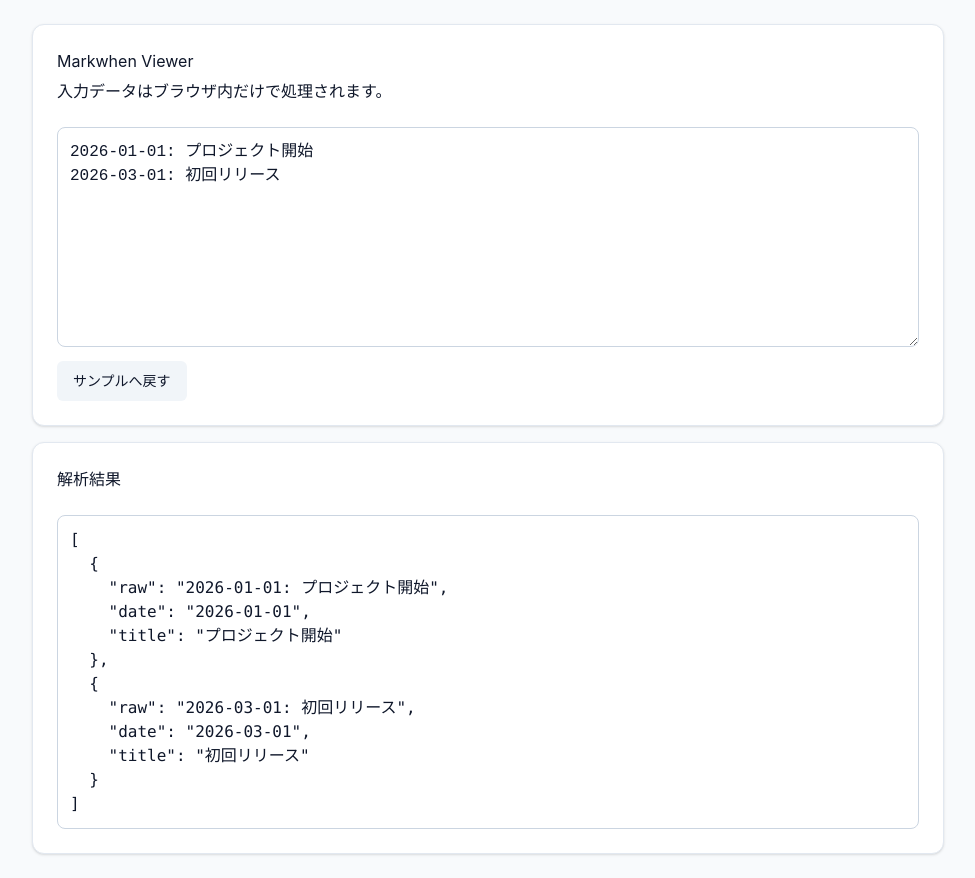
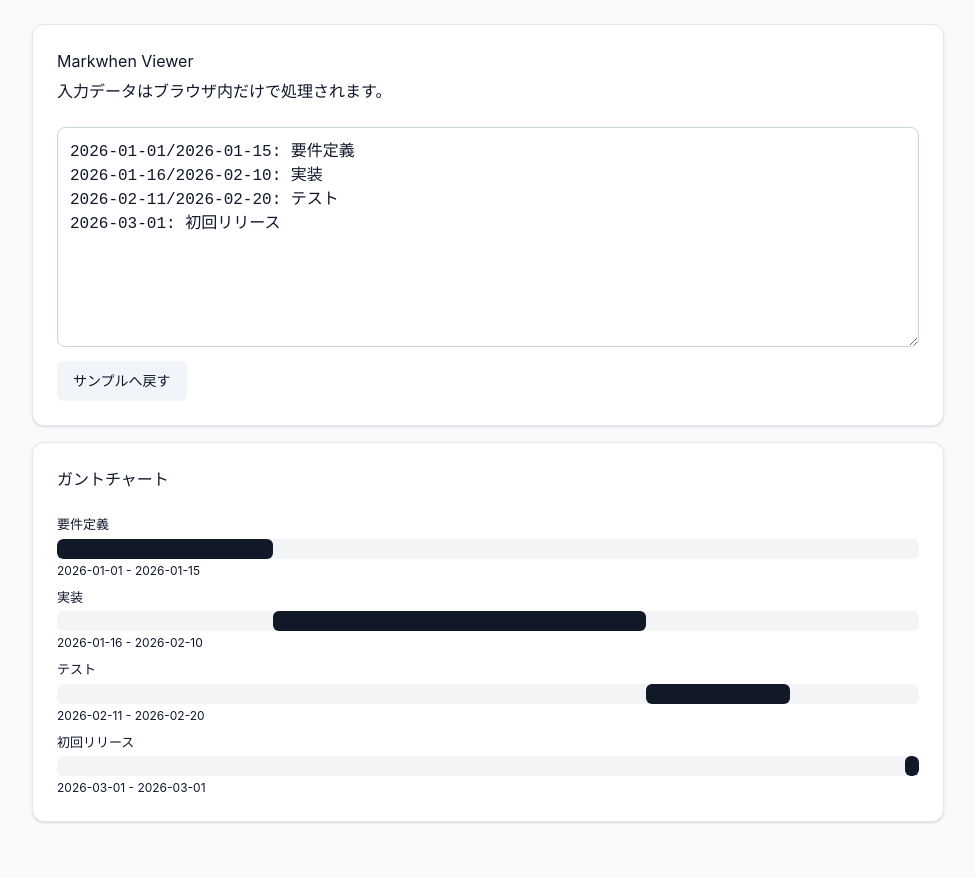
Before and after one commit to kkun84/markwhen-viewer, a React (Vite) app: page / in a window 1280 px wide. Shown: the whole page, without its empty margins (152-1127 px from the left). After the commit the page ends 846 px from the top, so only its background shows below. Built offline with nearby package versions, Linux system fonts and the light colour scheme.

Commit message:
ガントチャート表示へ切り替えと期間解析対応

```diff
--- a/src/domain/markwhen.ts
+++ b/src/domain/markwhen.ts
@@ -1,20 +1,44 @@
 export type TimelineEvent = {
   readonly raw: string
-  readonly date: string
+  readonly startDate: string
+  readonly endDate: string
   readonly title: string
 }
 
-const toTimelineEvent = (line: string): TimelineEvent => {
-  const separator = line.indexOf(':')
-  const date = line.slice(0, separator)
-  const title = line.slice(separator + 1).trim()
+const datePattern = /^\d{4}-\d{2}-\d{2}$/
+const linePattern = /^(\d{4}-\d{2}-\d{2})(?:\/(\d{4}-\d{2}-\d{2}))?:\s*(.+)$/
 
-  return { raw: line, date, title }
+const toTimelineEvent = (line: string): TimelineEvent | null => {
+  const match = line.match(linePattern)
+  if (!match) {
+    return null
+  }
+
+  const startDate = match[1]
+  const endDate = match[2]
+  const title = match[3]
+
+  if (startDate === undefined || title === undefined) {
+    return null
+  }
+
+  const resolvedEndDate = endDate ?? startDate
+
+  if (!datePattern.test(startDate) || !datePattern.test(resolvedEndDate)) {
+    return null
+  }
+
+  return {
+    raw: line,
+    startDate,
+    endDate: resolvedEndDate,
+    title: title.trim()
+  }
 }
 
 export const parseMarkwhen = (source: string): readonly TimelineEvent[] =>
   source
     .split('\n')
     .map((line) => line.trim())
-    .filter((line) => /^\d{4}-\d{2}-\d{2}:/.test(line))
     .map(toTimelineEvent)
+    .filter((event): event is TimelineEvent => event !== null)
--- a/src/features/viewer/App.tsx
+++ b/src/features/viewer/App.tsx
@@ -3,11 +3,40 @@
 import { Button } from '@/components/ui/button'
 import { Card, CardContent, CardHeader } from '@/components/ui/card'
 
-const initial = `2026-01-01: プロジェクト開始\n2026-03-01: 初回リリース`
+const initial = `2026-01-01/2026-01-15: 要件定義\n2026-01-16/2026-02-10: 実装\n2026-02-11/2026-02-20: テスト\n2026-03-01: 初回リリース`
+
+const toUtcTime = (date: string): number => new Date(`${date}T00:00:00Z`).getTime()
+
+const oneDay = 24 * 60 * 60 * 1000
 
 export const App = () => {
   const [source, setSource] = useState(initial)
   const events = useMemo(() => parseMarkwhen(source), [source])
+
+  const chart = useMemo(() => {
+    if (events.length === 0) {
+      return null
+    }
+
+    const starts = events.map((event) => toUtcTime(event.startDate))
+    const ends = events.map((event) => toUtcTime(event.endDate))
+    const chartStart = Math.min(...starts)
+    const chartEnd = Math.max(...ends)
+    const totalDays = Math.max(1, Math.round((chartEnd - chartStart) / oneDay) + 1)
+
+    return events.map((event) => {
+      const start = toUtcTime(event.startDate)
+      const end = toUtcTime(event.endDate)
+      const offsetDays = Math.round((start - chartStart) / oneDay)
+      const durationDays = Math.max(1, Math.round((end - start) / oneDay) + 1)
+
+      return {
+        ...event,
+        leftPercent: (offsetDays / totalDays) * 100,
+        widthPercent: (durationDays / totalDays) * 100
+      }
+    })
+  }, [events])
 
   return (
     <main className="space-y-4">
@@ -27,10 +56,44 @@
       </Card>
       <Card>
         <CardHeader>
-          <h2>解析結果</h2>
+          <h2>ガントチャート</h2>
         </CardHeader>
         <CardContent>
-          <pre>{JSON.stringify(events, null, 2)}</pre>
+          {chart === null ? (
+            <p>表示できるイベントがありません。</p>
+          ) : (
+            <div className="space-y-2" aria-label="gantt-chart">
+              {chart.map((event) => (
+                <div key={event.raw}>
+                  <div style={{ fontSize: 13, marginBottom: 4 }}>{event.title}</div>
+                  <div
+                    style={{
+                      position: 'relative',
+                      height: 20,
+                      background: '#f3f4f6',
+                      borderRadius: 6,
+                      overflow: 'hidden'
+                    }}
+                  >
+                    <div
+                      style={{
+                        position: 'absolute',
+                        left: `${event.leftPercent}%`,
+                        width: `${event.widthPercent}%`,
+                        top: 0,
+                        bottom: 0,
+                        background: '#111827',
+                        borderRadius: 6
+                      }}
+                    />
+                  </div>
+                  <div style={{ fontSize: 12, marginTop: 3 }}>
+                    {event.startDate} - {event.endDate}
+                  </div>
+                </div>
+              ))}
+            </div>
+          )}
         </CardContent>
       </Card>
     </main>
```
Also changed, not shown: 1 other file (tests, documents, lock files or other folders).
